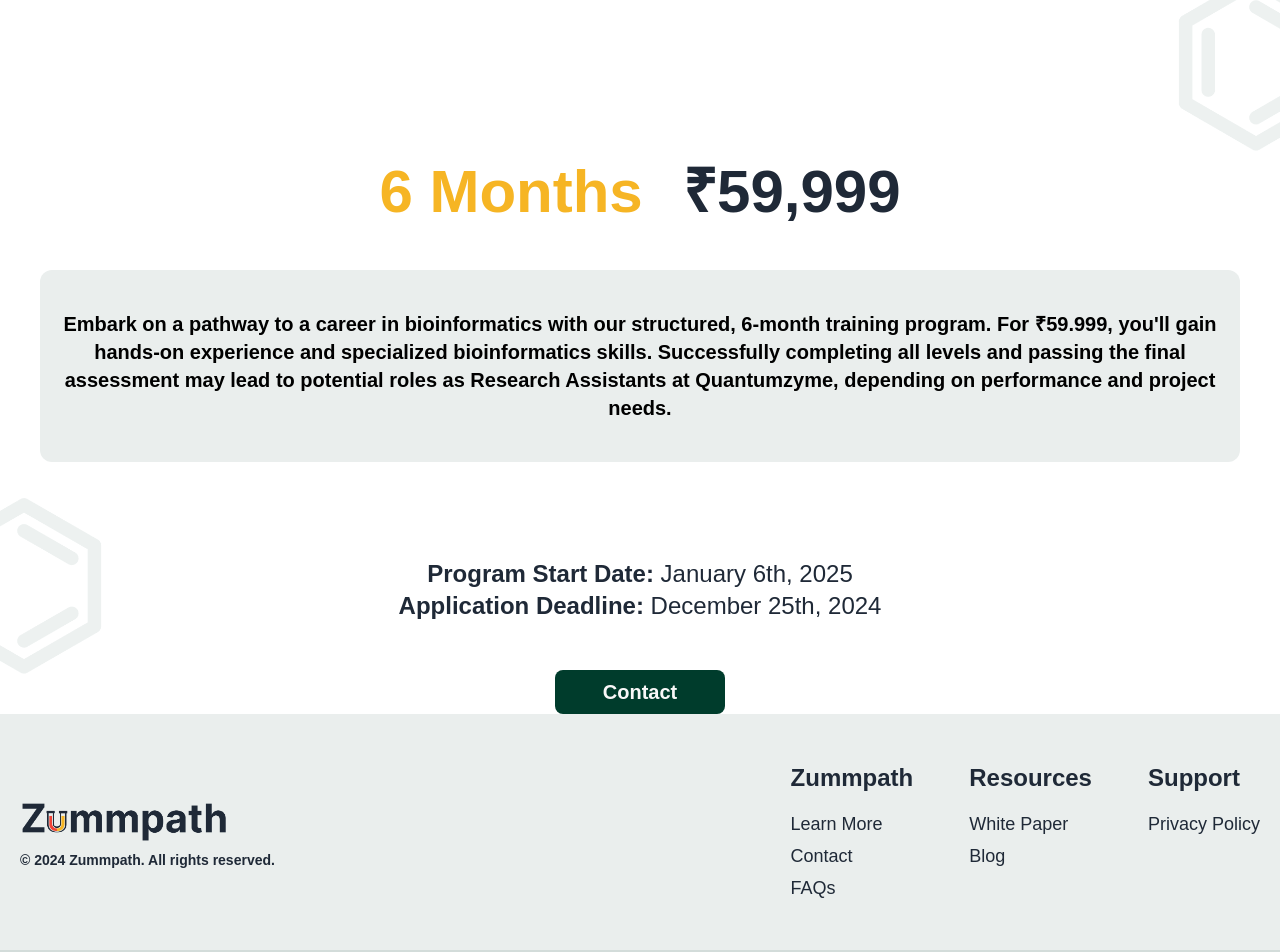
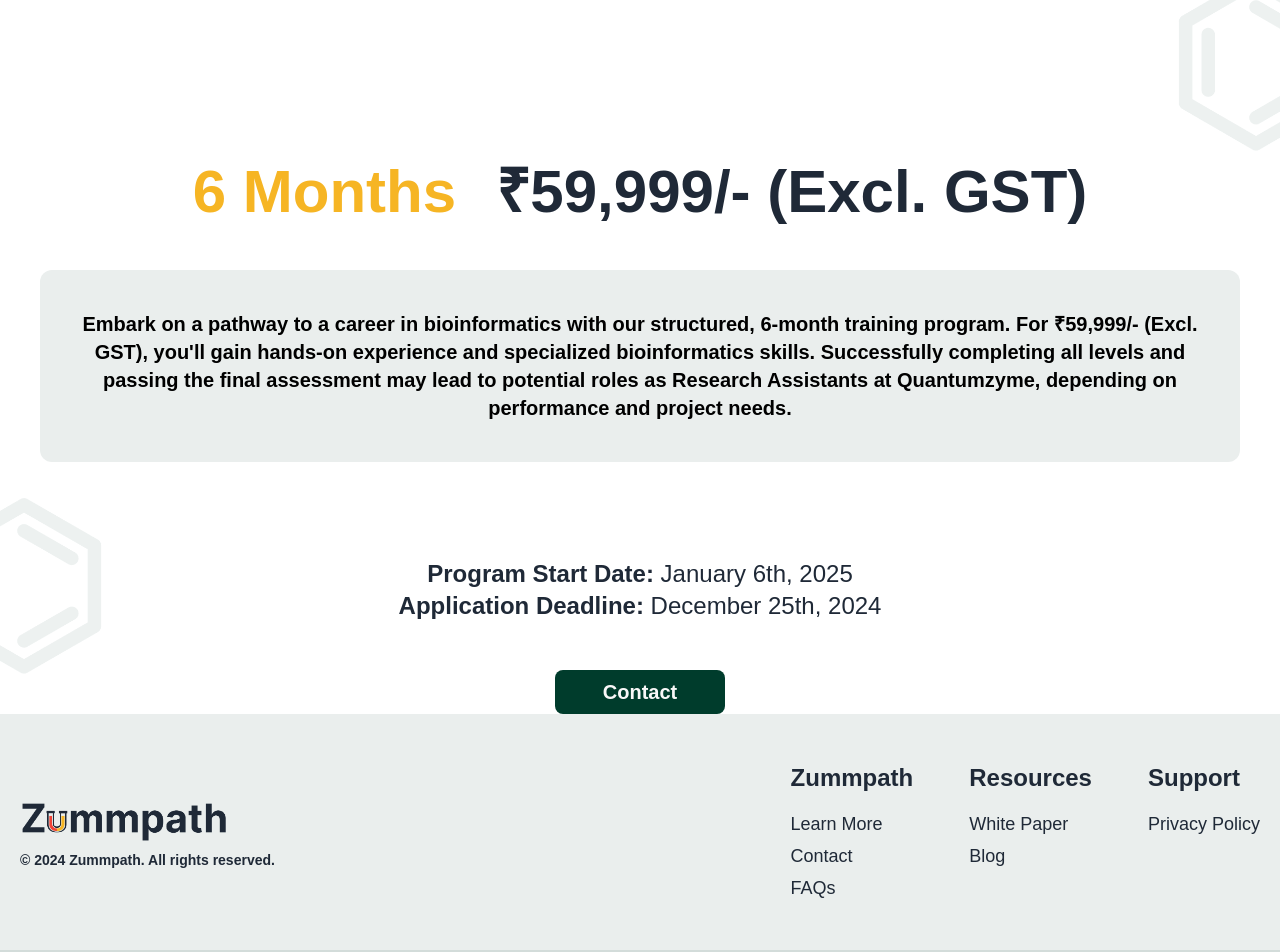
Before and after one commit to DanielCikora/zummpath-bio-informatics, a React (Create React App) app: page / in a window 1280 px wide. Shown: the part 3294-4246 px from the top of the page. Built offline with nearby package versions, Linux system fonts and the light colour scheme; the HTML template or start-up script is replaced by a standard one.

Commit message:
SnapToTop - Added when chaning Routes. Price - Added content.

```diff
--- a/src/App.jsx
+++ b/src/App.jsx
@@ -17,6 +17,7 @@
 import PrivacyPolicy from "./components/pages/PrivacyPolicy";
 import BlogPage from "./components/pages/BlogPage";
 import WhitePaper from "./components/pages/WhitePaper";
+import ScrollToTop from "./components/navigation/ScrollToTop";
 const App = () => {
   const [loading, setLoading] = useState(true);
   const [isVisible, setIsVisible] = useState(true);
@@ -29,6 +30,7 @@
   }, []);
   return (
     <Router>
+      <ScrollToTop />
       <ToastContainer />
       {loading ? (
         <Loader isVisible={isVisible} />
--- a/src/components/careers/Careers.jsx
+++ b/src/components/careers/Careers.jsx
@@ -21,16 +21,18 @@
           <h2 className='duration text-6xl font-bold text-mainYellow'>
             6 Months
           </h2>
-          <h2 className='price text-6xl font-bold text-gray-800'>₹59,999</h2>
+          <h2 className='price text-6xl font-bold text-gray-800'>
+            ₹59,999/- (Excl. GST)
+          </h2>
         </div>
         <p className='careers-para bg-[#EAEEED] md:py-10 py-4 px-4 max-w-[1200px] mx-auto md:text-xl text-lg md:font-semibold text-center rounded-xl mb-24'>
           Embark on a pathway to a career in bioinformatics with our structured,{" "}
           <strong>6-month</strong> training program. For{" "}
-          <strong>₹59.999</strong>, you'll gain hands-on experience and
-          specialized bioinformatics skills. Successfully completing all levels
-          and passing the final assessment may lead to potential roles as
-          Research Assistants at Quantumzyme, depending on performance and
-          project needs.
+          <strong>₹59,999/- (Excl. GST)</strong>, you'll gain hands-on
+          experience and specialized bioinformatics skills. Successfully
+          completing all levels and passing the final assessment may lead to
+          potential roles as Research Assistants at Quantumzyme, depending on
+          performance and project needs.
         </p>
         <div className='text-center md:text-2xl text-xl font-medium text-gray-800 mb-12'>
           <p>
--- /dev/null
+++ b/src/components/navigation/ScrollToTop.jsx
@@ -0,0 +1,13 @@
+import { useEffect } from "react";
+import { useLocation } from "react-router-dom";
+const ScrollToTop = () => {
+  const { pathname } = useLocation();
+  useEffect(() => {
+    window.scrollTo({
+      top: 0,
+      behavior: "smooth",
+    });
+  }, [pathname]);
+  return null;
+};
+export default ScrollToTop;
--- a/src/components/pages/ContactPage.jsx
+++ b/src/components/pages/ContactPage.jsx
@@ -78,9 +78,9 @@
             <p className='md:text-xl text-lg'>
               Want to get in touch with us? We'd love to hear from you! Whether
               you have questions about our 6-month bioinformatics training
-              program for <strong>₹59,999</strong>, are interested in a
-              potential role as a Research Assistant, or need assistance with
-              our services, our team is here to help. We're committed to
+              program for <strong>₹59,999/- (Excl. GST)</strong>, are interested
+              in a potential role as a Research Assistant, or need assistance
+              with our services, our team is here to help. We're committed to
               providing insightful solutions and tailored support for all your
               needs.
             </p>
--- a/src/components/pages/FaqPage.jsx
+++ b/src/components/pages/FaqPage.jsx
@@ -17,7 +17,7 @@
     {
       question: "What is the cost of the ZummPath program?",
       answer:
-        "The full program costs 59,999 rupees, which includes access to all training materials, resources, and expert mentorship throughout the duration of the course.",
+        "The full program costs ₹59,999/- (Excl. GST) rupees, which includes access to all training materials, resources, and expert mentorship throughout the duration of the course.",
     },
     {
       question:
--- a/src/components/pages/LearnMore.jsx
+++ b/src/components/pages/LearnMore.jsx
@@ -6,7 +6,7 @@
     {
       type: "text",
       title: "Program Fee",
-      paragraphPrice: "₹ 59,999.99",
+      paragraphPrice: "₹59,999/- (Excl. GST)",
       quantumImage: QuantumzymeImg,
       quantumAlt: "Quantumzyme Logo",
       zummitImage: ZummitImg,
--- a/src/components/pages/WhitePaper.jsx
+++ b/src/components/pages/WhitePaper.jsx
@@ -15,11 +15,12 @@
             <p className='text-xl'>
               Zummpath is a six-month, in-person bioinformatics Industrial
               Training Program conducted in Bangalore, India. Priced at{" "}
-              <strong>₹59,999</strong>, this intensive program is designed to
-              empower aspiring bioinformaticians with practical skills in
-              computational biology and bioinformatics, preparing them for
-              advanced roles in research and industry. The Industrial Training
-              Program is brought to you by a strategic partnership between
+              <strong>₹59,999/- (Excl. GST)</strong>, this intensive program is
+              designed to empower aspiring bioinformaticians with practical
+              skills in computational biology and bioinformatics, preparing them
+              for advanced roles in research and industry. The Industrial
+              Training Program is brought to you by a strategic partnership
+              between
               <strong> Zummit Infolabs</strong> and <strong>Quantumzyme</strong>
               , leaders in bioinformatics and computational solutions.
             </p>
```
